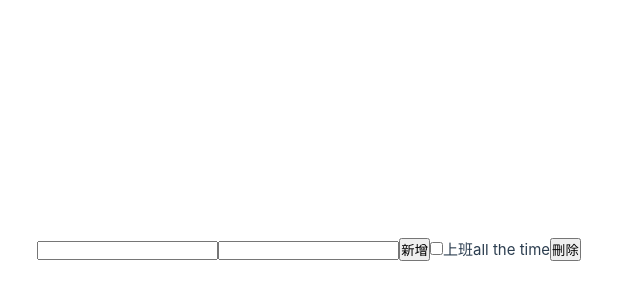
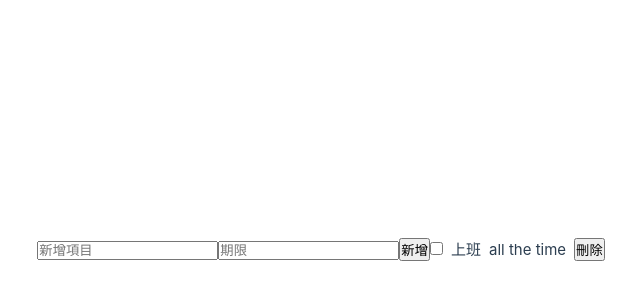
Before and after one commit to HOSHINO061/skytek, a Vue app: page / in a window 1280 px wide. Shown: the part 150-450 px from the top of the page, without its empty margins (210-850 px from the left). Built offline with nearby package versions, Linux system fonts and the light colour scheme.

Commit message:
second commit

```diff
--- a/src/App.vue
+++ b/src/App.vue
@@ -42,14 +42,14 @@ const delItem = id => list.splice(list.findIndex(v => v.id === id), 1);
 
 <template>
   <div>
-    <input type="text" v-model="uItem" />
-    <input type="text" v-model="uTime" />
+    <input type="text" v-model="uItem" placeholder="新增項目" />
+    <input type="text" v-model="uTime" placeholder="期限" />
     <input type="button" value="新增" @click="addItem" />
   </div>
   <ul>
-    <li v-for="item in list" :key="item.id" :class="item.completeOrNot && 'completeCls'">
+    <li v-for="item in list" :key="item.id" :class="item.completeOrNot && 'completeCls'" class="itemCls">
       <input type="checkbox" @click="changeItem(item.id)"/>
-      <span>{{item.item}}</span>
+      <span class="mr-1">{{item.item}}</span>
       <span>{{item.time}}</span>
       <input type="button" value="刪除" @click="delItem(item.id)" />
     </li>
@@ -64,6 +64,10 @@ const delItem = id => list.splice(list.findIndex(v => v.id === id), 1);
     list-style: none;
   }
 
+  .itemCls > * {
+    margin-right: 8px
+  }
+
   .completeCls {
     text-decoration: line-through;
   }
```
